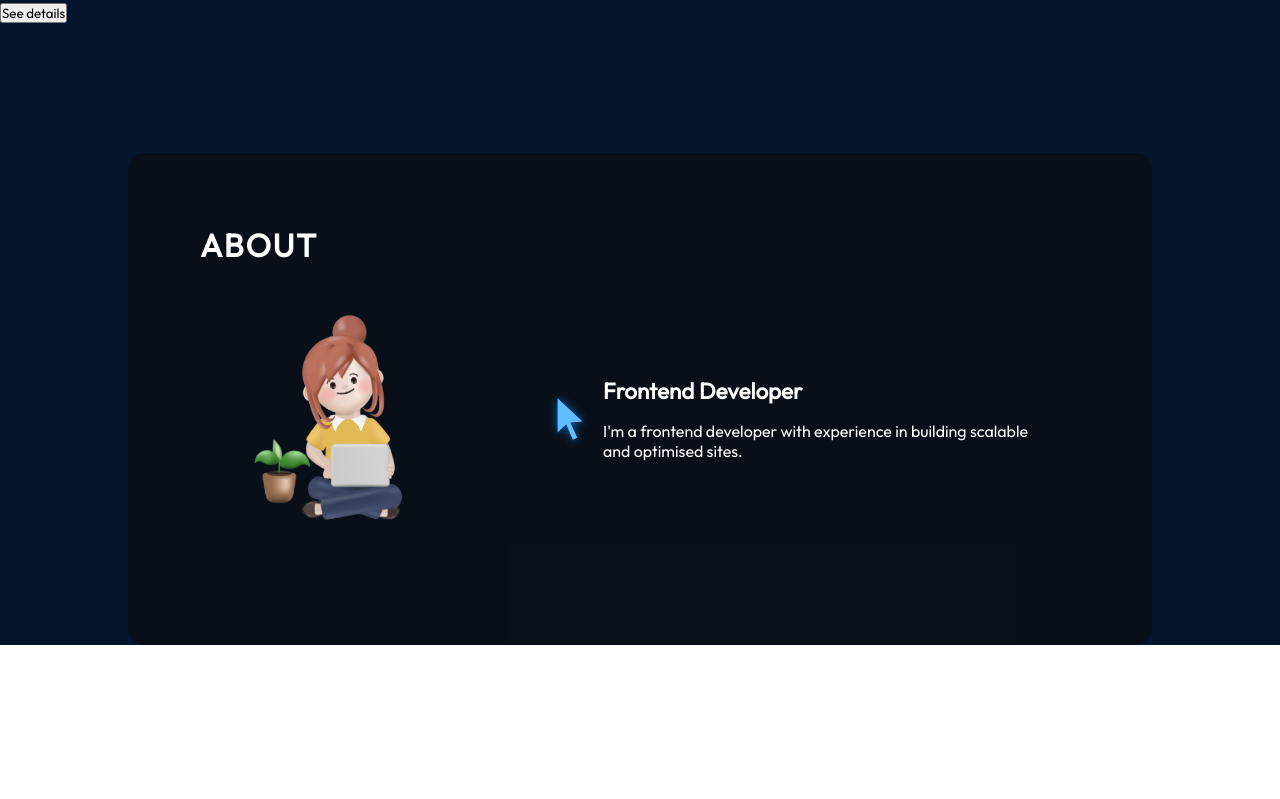
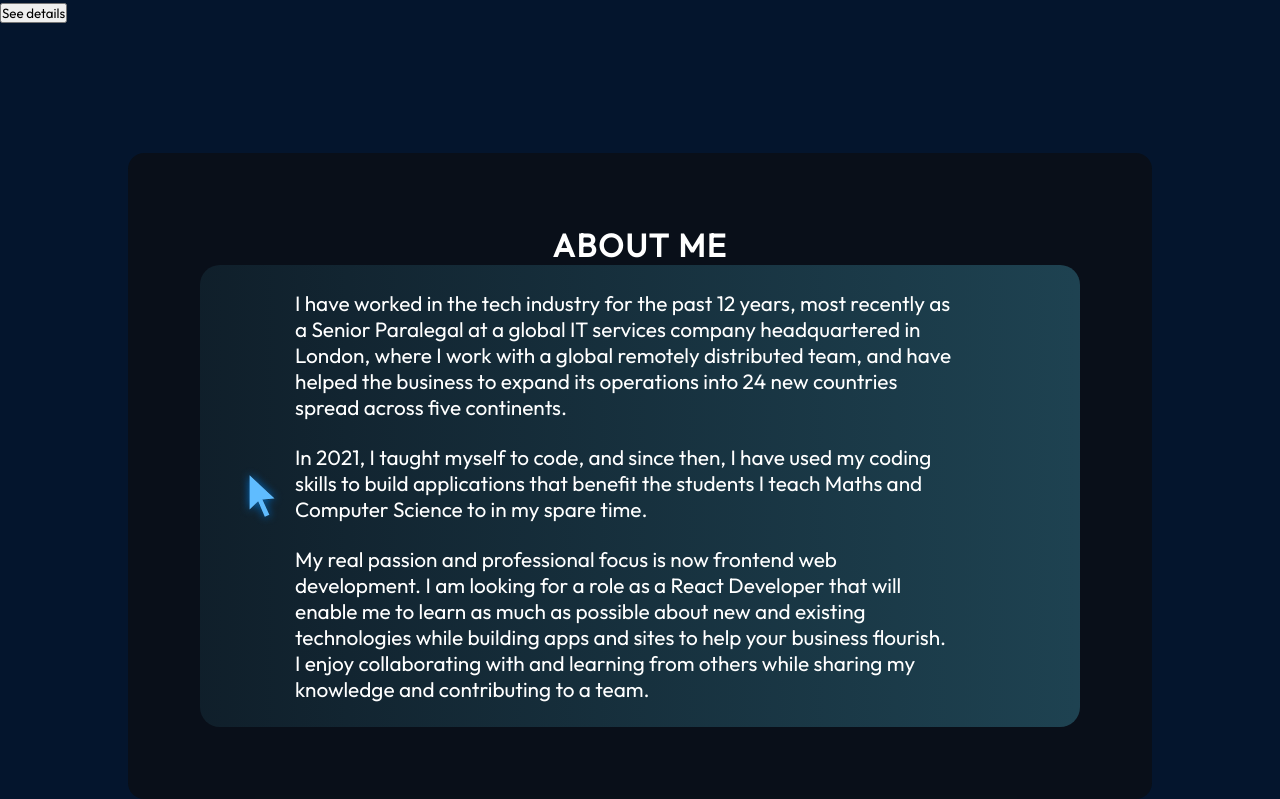
Before and after one commit to Nadia982/portfolio-2024-05, a React (Vite) app: page / in a window 1280 px wide. Shown: the part 1746-2545 px from the top of the page. Before the commit the page ends 2391 px from the top, so only its background shows below. Built offline with nearby package versions, Linux system fonts and the light colour scheme.

Commit message:
updated About section

```diff
--- a/src/components/About/About.jsx
+++ b/src/components/About/About.jsx
@@ -4,26 +4,42 @@ import { getImageUrl } from "../../utils";
 export const About = () => {
   return (
     <section className={styles.container} id="about">
-      <h2 className={styles.title}>About</h2>
-      <div className={styles.content}>
+      <h2 className={styles.title}>About Me</h2>
+      {/* <div className={styles.content}>
         <img
           src={getImageUrl("about/aboutImage.png")}
           alt="Me sitting with a laptop"
           className={styles.aboutImage}
-        />
+        /> */}
         <ul className={styles.aboutItems}>
           <li className={styles.aboutItem}>
             <img src={getImageUrl("about/cursorIcon.png")} alt="cursor icon" />
             <div className={styles.aboutItemText}>
-              <h3>Frontend Developer</h3>
-              <p>
-                I'm a frontend developer with experience in building scalable
-                and optimised sites.
+
+              <p className={styles.aboutItemPara}>
+                I have worked in the tech industry for the past 12 years, most
+                recently as a Senior Paralegal at a global IT services company
+                headquartered in London, where I work with a global remotely
+                distributed team, and have helped the business to expand its
+                operations into 24 new countries spread across five continents.
+              </p>
+              <p className={styles.aboutItemPara}>
+                In 2021, I taught myself to code, and since then, I have used my
+                coding skills to build applications that benefit the students I
+                teach Maths and Computer Science to in my spare time.
+              </p>
+              <p className={styles.aboutItemPara}>
+                My real passion and professional focus is now frontend web
+                development. I am looking for a role as a React Developer that
+                will enable me to learn as much as possible about new and
+                existing technologies while building apps and sites to help your
+                business flourish. I enjoy collaborating with and learning from
+                others while sharing my knowledge and contributing to a team.
               </p>
             </div>
           </li>
         </ul>
-      </div>
+      {/* </div> */}
     </section>
   );
 };
--- a/src/components/About/About.module.css
+++ b/src/components/About/About.module.css
@@ -9,7 +9,7 @@
   z-index: 1;
   margin-left: 10%;
   margin-right: 10%;
-}
+  }
 
 .title {
   color: var(--color-text);
@@ -17,16 +17,13 @@
   font-weight: 700;
   letter-spacing: 1.75px;
   text-transform: uppercase;
+  text-align: center;
 }
 
 .content {
   display: flex;
   align-items: center;
 
-}
-
-.aboutImage {
-  width: 35%;
 }
 
 .aboutItems {
@@ -43,14 +40,15 @@
   list-style: none;
   padding: 25px;
   background-image: linear-gradient(90deg, rgba(39, 88, 105, 0.22) 0%, rgba(39, 88, 105, 0.7) 100%);
-    background-size: 0 100%;
+    /* background-size: 0 100%; */
     background-repeat: no-repeat;
     transition: 0.4s;
+    padding-right: 5rem;
 }
 
-.aboutItem:hover{
+/* .aboutItem:hover{
     background-size: 100% 100%;
-}
+} */
 
 .aboutItem h3 {
     font-size: 1.6rem;
@@ -60,6 +58,15 @@
 
 .aboutItem h3 {
     font-size: 1.4rem;
+}
+
+.aboutItemPara:first-of-type {
+    margin-top: 0;
+}
+.aboutItemPara {
+    margin-top: 24px;
+    font-size: 1.3rem;
+    padding-right: 3rem;
 }
 
 @media screen and (max-width:830px) {
@@ -75,7 +82,6 @@
 
     .aboutImage{
         display: none;
-
     }
 
     .aboutItems {
```
